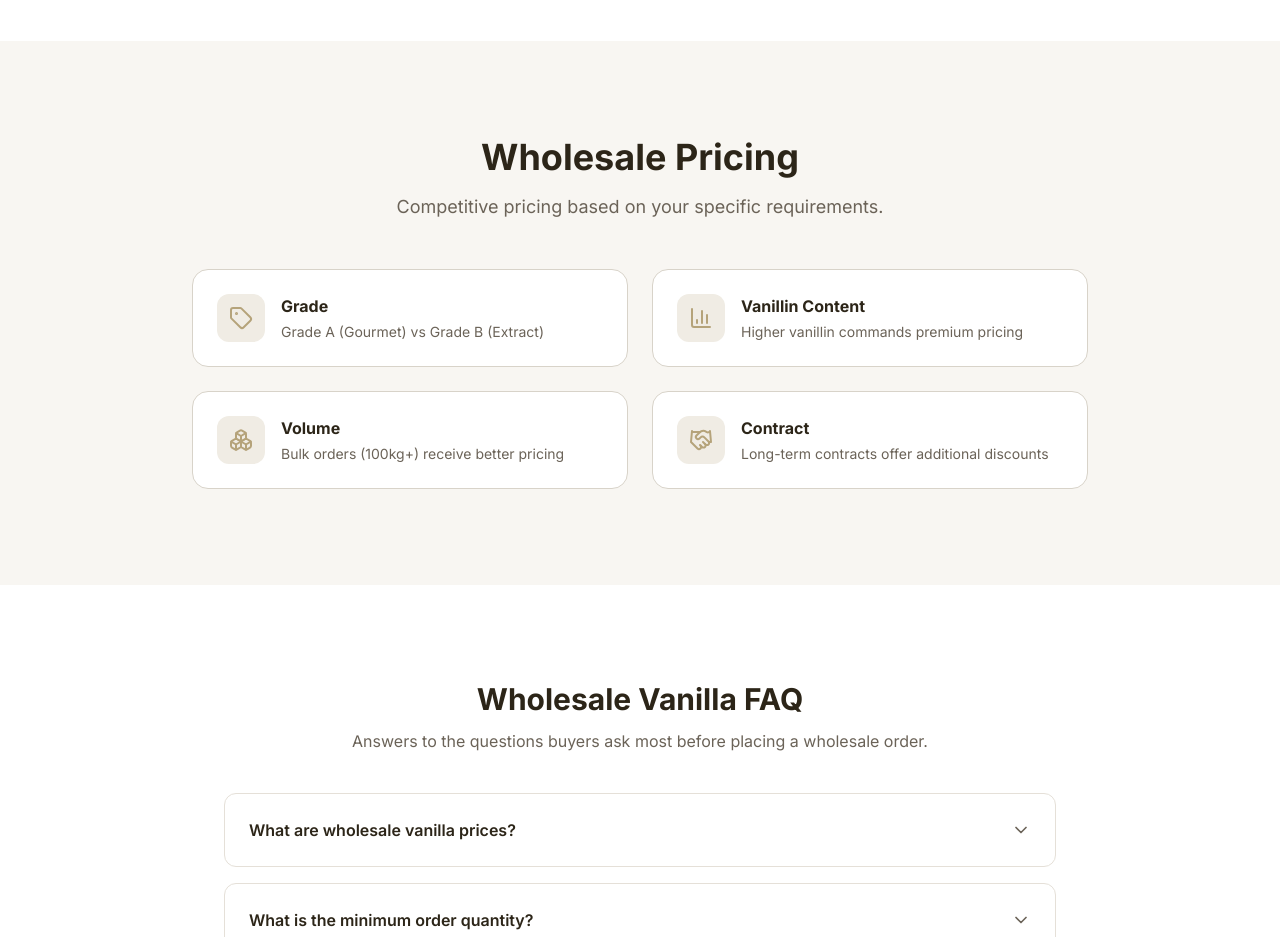
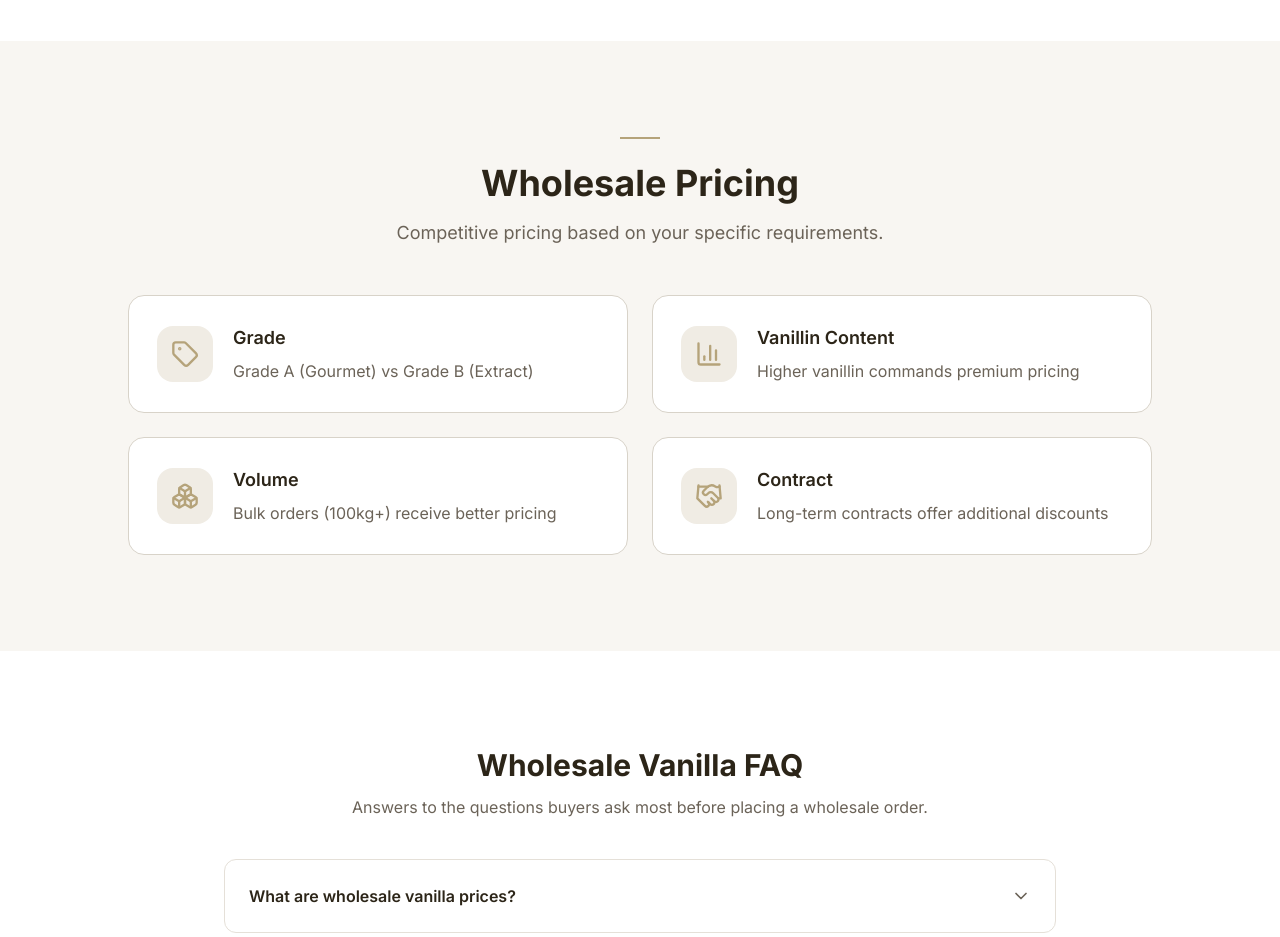
Before and after one commit to irfanmulachela-glitch/vanilla, a Next.js app: page /wholesale in a window 1280 px wide. Shown: the part 3000-3937 px from the top of the page. Built offline with nearby package versions, Linux system fonts and the light colour scheme.

Commit message:
ui: polish wholesale pricing cards section

```diff
--- a/src/app/wholesale/page.tsx
+++ b/src/app/wholesale/page.tsx
@@ -322,6 +322,7 @@ export default function WholesalePage() {
       <section className="py-16 lg:py-24 bg-[#F8F6F2]">
         <div className="max-w-7xl mx-auto px-4 sm:px-6 lg:px-8">
           <div className="text-center mb-12">
+            <div className="w-10 h-[2px] bg-[#B5A37A] mx-auto mb-6" />
             <h2 className="text-3xl lg:text-4xl font-bold text-[#2C2518] mb-4">
               Wholesale Pricing
             </h2>
@@ -329,7 +330,7 @@ export default function WholesalePage() {
               Competitive pricing based on your specific requirements.
             </p>
           </div>
-          <div className="grid md:grid-cols-2 gap-6 max-w-4xl mx-auto">
+          <div className="grid md:grid-cols-2 gap-6 max-w-5xl mx-auto">
             {[
               {
                 icon: Tag,
@@ -354,14 +355,14 @@ export default function WholesalePage() {
             ].map((item) => (
               <div
                 key={item.title}
-                className="group bg-white p-6 rounded-2xl border border-[#D8D3C9] flex items-start gap-4 hover:border-[#B5A37A]/60 hover:shadow-lg transition-all duration-300"
+                className="group bg-white p-7 rounded-2xl border border-[#D8D3C9] flex items-center gap-5 hover:border-[#B5A37A] hover:-translate-y-0.5 hover:shadow-lg transition-all duration-300"
               >
-                <div className="w-12 h-12 bg-[#F0ECE4] rounded-xl flex items-center justify-center flex-shrink-0 group-hover:bg-[#B5A37A]/15 transition-colors duration-300">
-                  <item.icon className="w-6 h-6 text-[#B5A37A]" />
+                <div className="w-14 h-14 bg-[#F0ECE4] rounded-2xl flex items-center justify-center flex-shrink-0 group-hover:bg-[#B5A37A]/15 transition-colors duration-300">
+                  <item.icon className="w-7 h-7 text-[#B5A37A]" />
                 </div>
                 <div>
-                  <h3 className="font-bold text-[#2C2518] mb-1">{item.title}</h3>
-                  <p className="text-[#6B6358] text-sm">{item.description}</p>
+                  <h3 className="text-lg font-semibold text-[#2C2518] mb-1.5">{item.title}</h3>
+                  <p className="text-[#6B6358] leading-relaxed">{item.description}</p>
                 </div>
               </div>
             ))}
```
